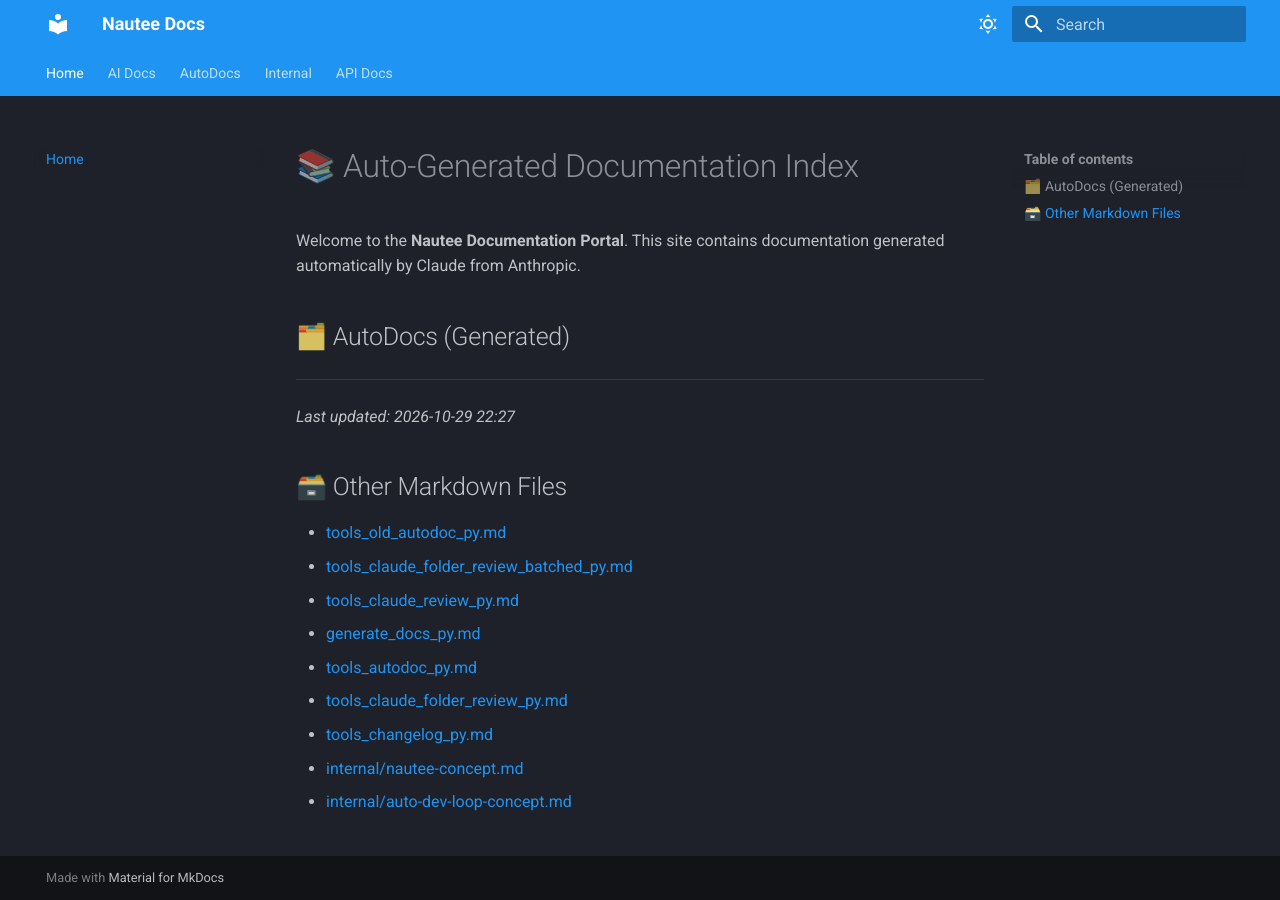
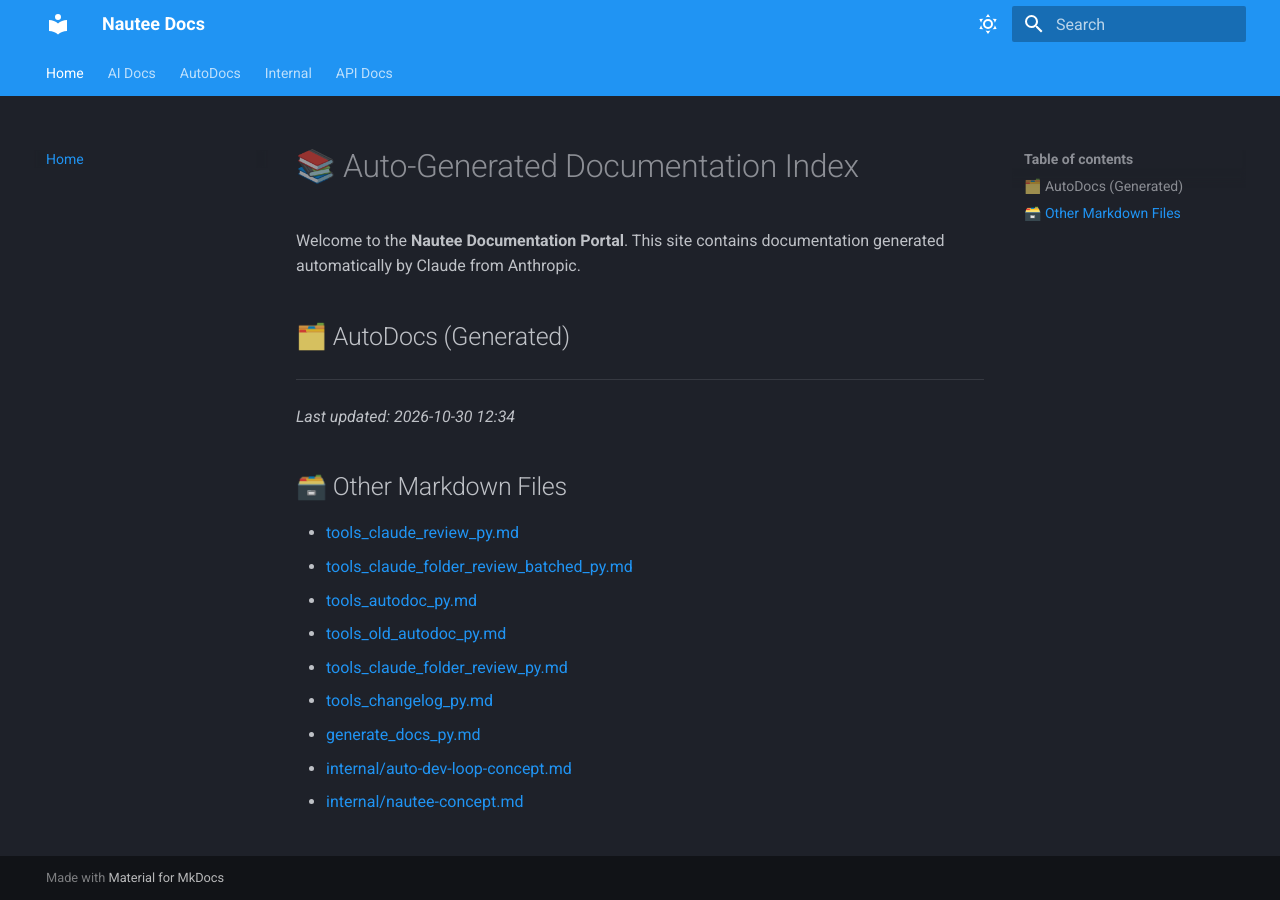
Before and after one commit to 48Nauts-Operator/nautee, an MkDocs documentation site: the page built from docs/index.md, in a window 1280 px wide. Built offline with MkDocs 1.6.1 and Material for MkDocs 9.7.7, drawn with Linux system fonts in a browser that asks for light colours.

```diff
--- a/docs/index.md
+++ b/docs/index.md
@@ -7,16 +7,16 @@ Welcome to the **Nautee Documentation Portal**. This site contains documentation
 
 ---
 
-_Last updated: 2026-10-29 22:27_
+_Last updated: 2026-10-30 12:34_
 
 ## 🗃️ Other Markdown Files
 
+- [tools_claude_review_py.md](tools_claude_review_py.md)
+- [tools_claude_folder_review_batched_py.md](tools_claude_folder_review_batched_py.md)
+- [tools_autodoc_py.md](tools_autodoc_py.md)
 - [tools_old_autodoc_py.md](tools_old_autodoc_py.md)
-- [tools_claude_folder_review_batched_py.md](tools_claude_folder_review_batched_py.md)
-- [tools_claude_review_py.md](tools_claude_review_py.md)
-- [generate_docs_py.md](generate_docs_py.md)
-- [tools_autodoc_py.md](tools_autodoc_py.md)
 - [tools_claude_folder_review_py.md](tools_claude_folder_review_py.md)
 - [tools_changelog_py.md](tools_changelog_py.md)
+- [generate_docs_py.md](generate_docs_py.md)
+- [internal/auto-dev-loop-concept.md](internal/auto-dev-loop-concept.md)
 - [internal/nautee-concept.md](internal/nautee-concept.md)
-- [internal/auto-dev-loop-concept.md](internal/auto-dev-loop-concept.md)
```
